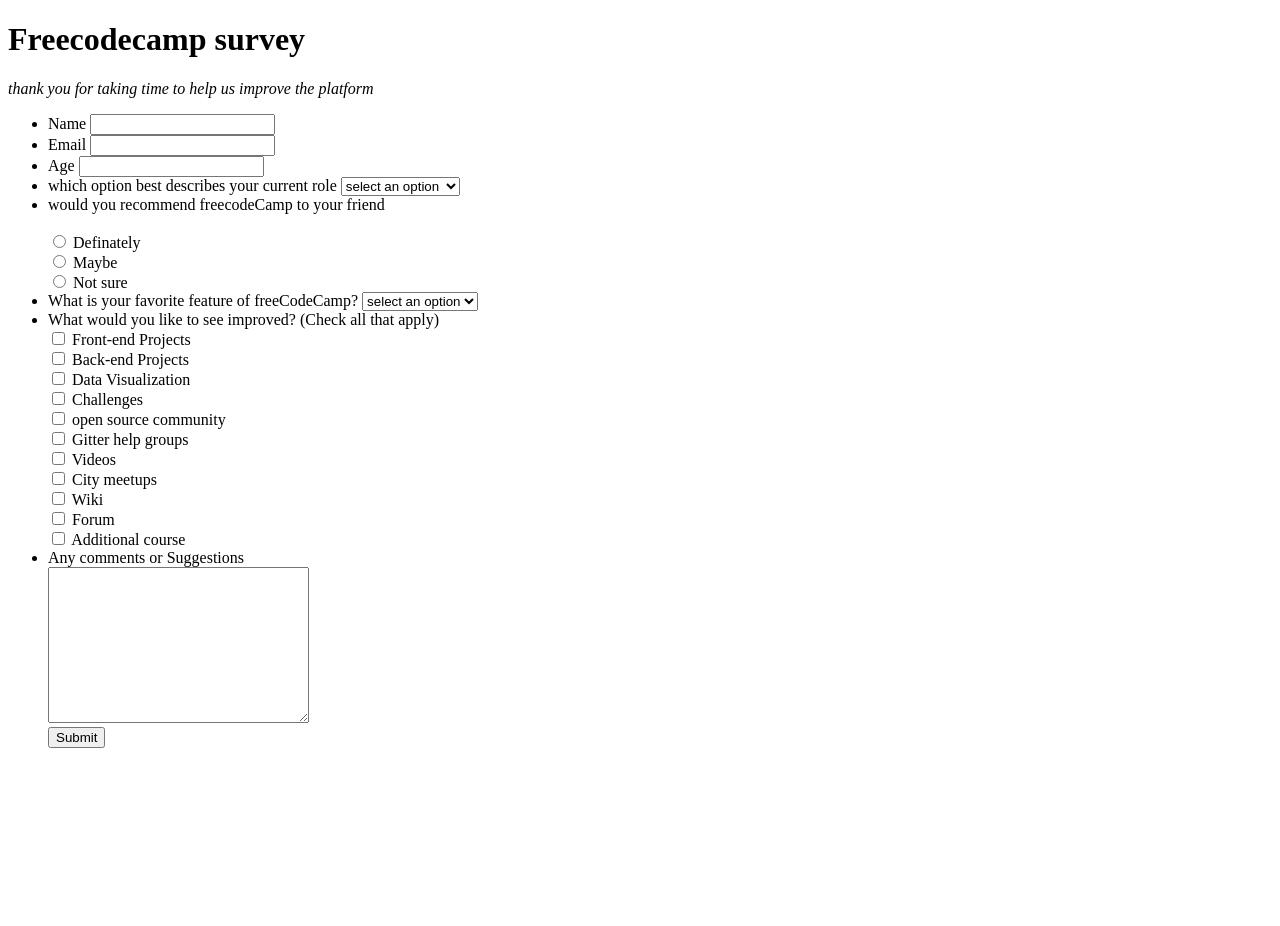
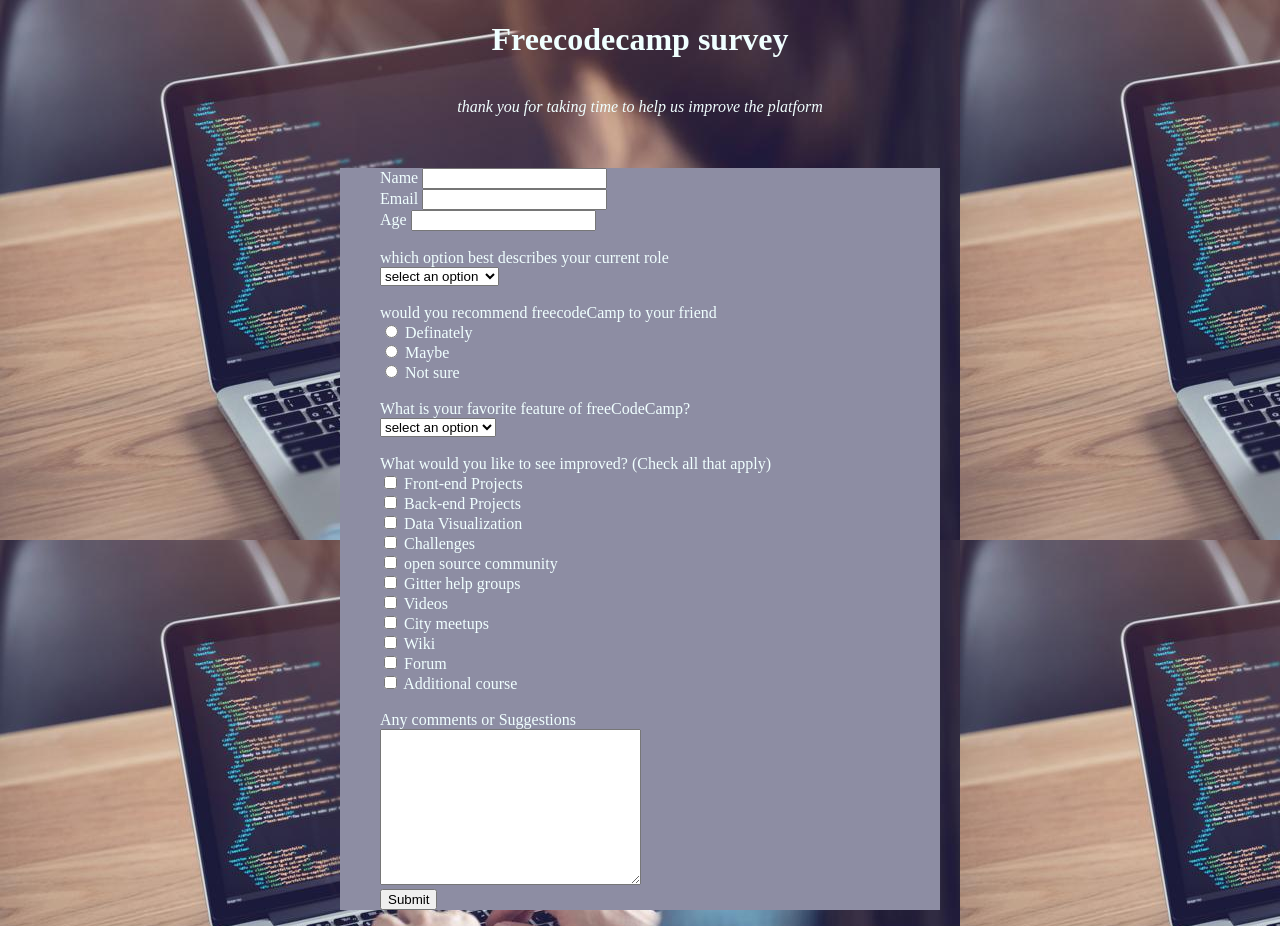
Before and after one commit to shakespear95/anitashakesrepo, a plain HTML site: page index.html in a window 1280 px wide. Before the commit the page ends 800 px from the top, so only its background shows below. Drawn offline with Linux system fonts and the light colour scheme.

Commit message:
we made a few changes to the CSS

```diff
--- a/css/style.css
+++ b/css/style.css
@@ -0,0 +1,25 @@
+body {
+    font-family: 'Times New Roman', Times, serif;
+    margin: auto;
+    width: 600px;
+    background-image: url("freecodecamp.jpeg.jpg");
+    color: azure;
+
+}
+h1{
+    text-align: center;
+}
+.form{
+    background-color: rgb(141, 141, 163);
+}
+.main{
+
+}
+.div1{
+    text-align: center;
+  }
+
+li{
+    display: inline-block;
+
+}
--- a/index.html
+++ b/index.html
@@ -4,31 +4,35 @@
     <meta charset="UTF-8">
     <title>Fork Me! FCC: Test Suite Template</title>
     <link rel="stylesheet" href="css/style.css">
+    <style>
+
+    </style>
   </head>
-
+<div class="main">
   <body>
-    <h1>Freecodecamp survey</h1>
-    <em> thank you for taking time to help us improve the platform</em>
-
+    <h1>Freecodecamp survey</h1><br>
+    <div class="div1"><em> thank you for taking time to help us improve the platform</em><br><br></div>
+  </div>
     <br>
+    <div class="form">
     <form action="">
 
       <ul>
         <li>
           <label for="your name">Name</label>
           <input id="your name" name="yourname"/>
-        </li>
+        </li><br>
         <li>
           <label for="your name">Email</label>
           <input id="your name" name="yourname"/>
-        </li>
+        </li><br>
         <li>
           <label for="your name">Age</label>
           <input id="your name" name="yourname"/>
-        </li>
+        </li><br>
 
-        <li>
-          <label for="options"> which option best describes your current role</label>
+        <li><br>
+          <label for="options"> which option best describes your current role</label><br>
           <select name="" id="">
             <option value="">select an option</option>
             <option value="student"> Student</option>
@@ -37,21 +41,21 @@
             <option value="student"> prefer not to say</option>
             <option value="student"> other</option>
           </select>
-        </li>
-        <li>
+        </li> <br>
+        <li><br>
         <label for="">would you recommend freecodeCamp to your friend</label>
-      </li>
-        <br>
+      </li><br>
+
 
       <input type="radio" name =" Definately" id="Definately" >
       <label for="Definately">Definately</label> <br>
       <input type="radio" name =" Definately" id="Definately" >
       <label for="Definately">Maybe</label><br>
       <input type="radio" name =" Definately" id="Definately" >
-      <label for="Definately">Not sure</label><br>
+      <label for="Definately">Not sure</label><br><br>
 
       <li>
-        <label for="options"> What is your favorite feature of freeCodeCamp?</label>
+        <label for="options"> What is your favorite feature of freeCodeCamp?</label><br>
         <select name="" id="">
           <option value="">select an option</option>
           <option value="student"> Challenges</option>
@@ -60,9 +64,9 @@
           <option value="student"> Open source</option>
 
         </select>
-      </li>
+      </li><br>
 
-      <li>
+      <li><br>
         <label for="">What would you like to see improved? (Check all that apply)</label><br>
 
 
@@ -89,13 +93,13 @@
       <label for="Front-end Projects">Forum</label><br>
       <input type="checkbox" name="">
       <label for="Front-end Projects">Additional course</label><br>
-      </li>
+      </li><br><br>
 
      <li>
       <label for="">Any comments or Suggestions</label><br>
 
       <textarea name="Comments" id="" cols="30" rows="10"></textarea>
-     </li>
+     </li><br>
 
      <input type="submit" value="Submit">
       </ul>
@@ -106,5 +110,8 @@
 
 
     </form>
+  </div>
+</div>
   </body>
+
 </html>
```
Also changed, not shown: css/freecodecamp.jpeg.jpg (added).
